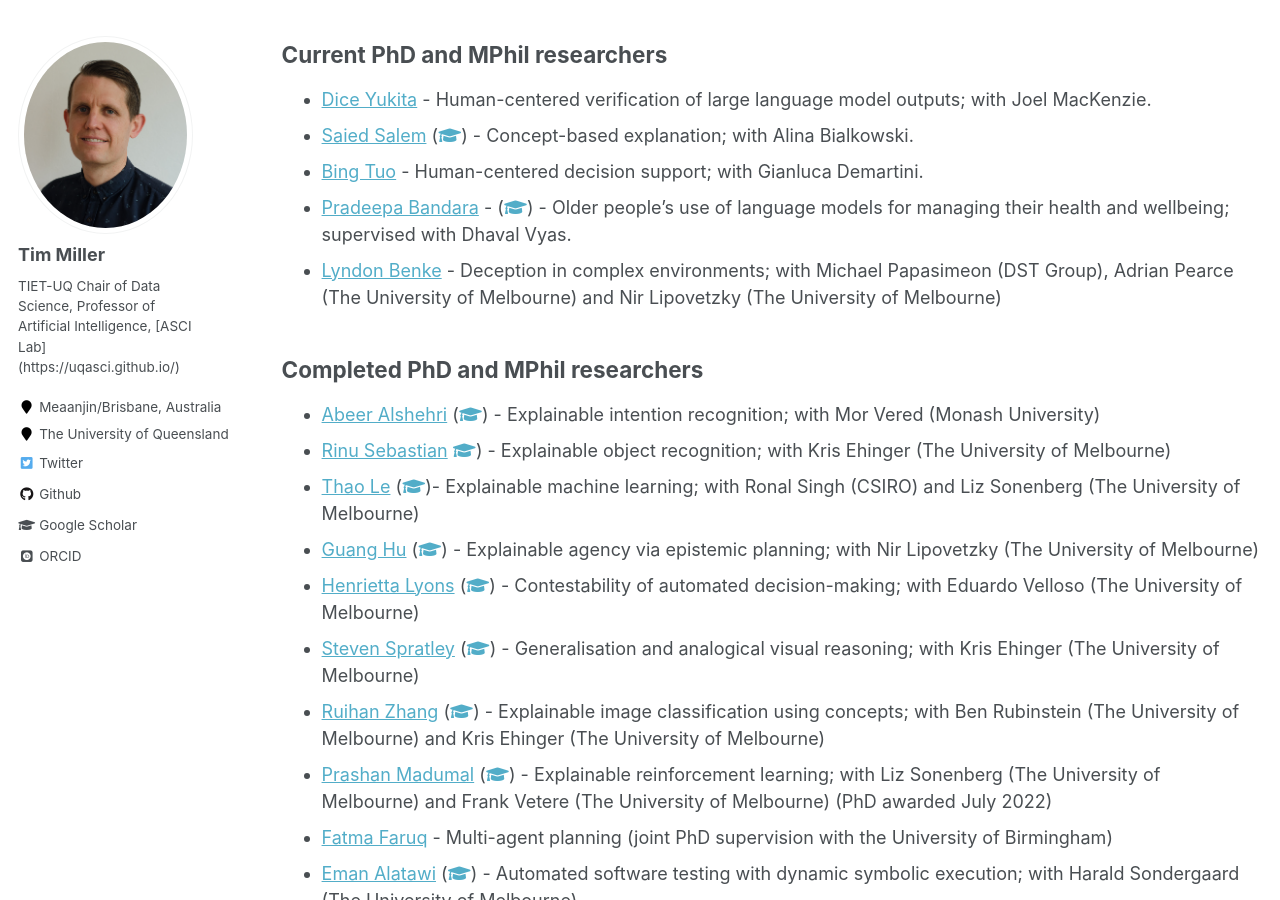
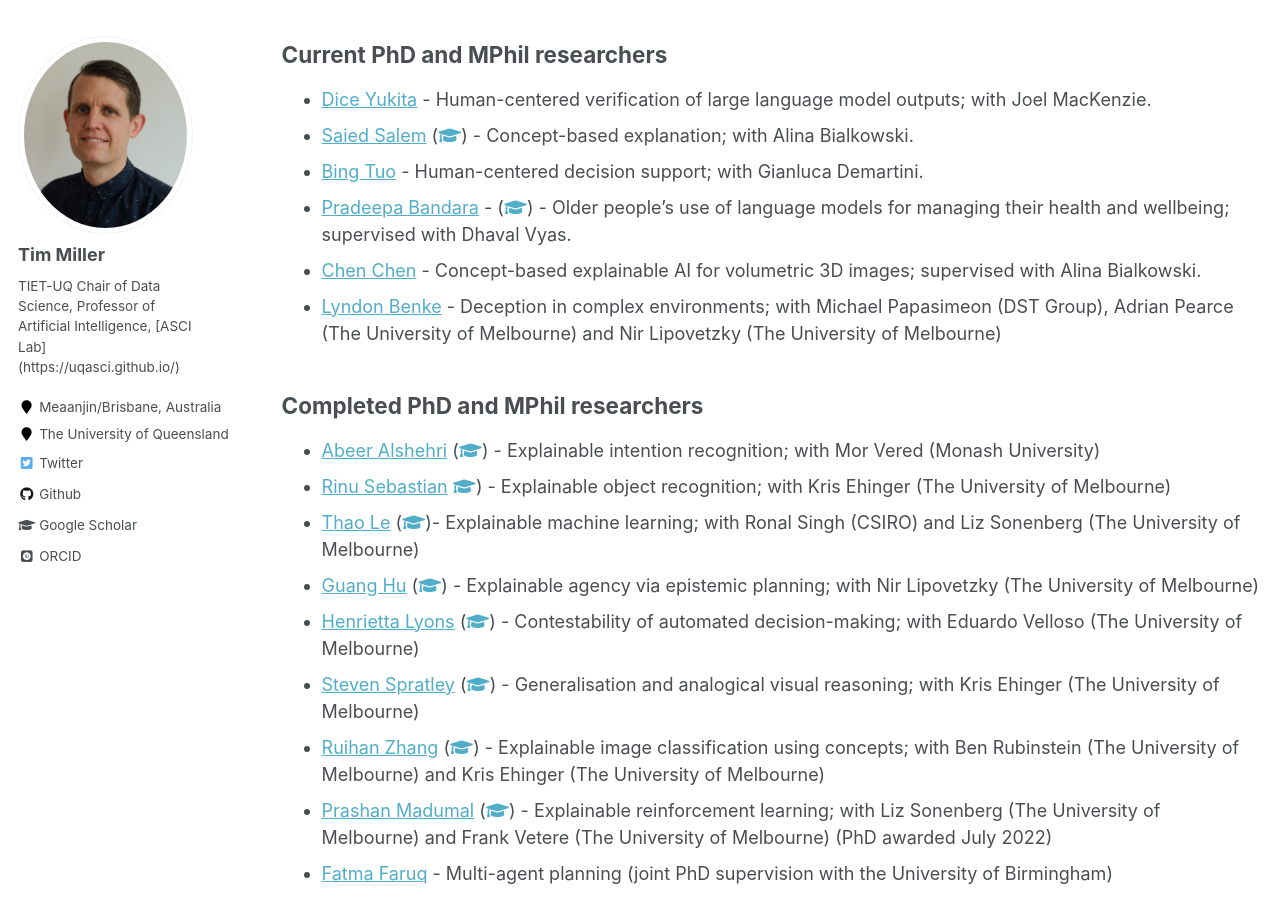
Before and after one commit to uqtmiller/uqtmiller.github.io, a Jekyll site: the page built from _pages/students.md, in a window 1280 px wide and 900 px high, scrolled down 516 px. Built offline with Jekyll 4.4.1, drawn with Linux system fonts in a browser that asks for light colours; some web fonts are replaced.

Commit message:
Add Chen Chen's research to students.md

```diff
--- a/_pages/students.md
+++ b/_pages/students.md
@@ -21,6 +21,7 @@ Potential student interns: I do not usually have funding for internships. When I
 * [Saied Salem](https://www.linkedin.com/in/saied-salem/) ([<i class="fas fa-fw fa-graduation-cap"></i>](https://scholar.google.com/citations?user=kY3zwMoAAAAJ&hl=en)) - Concept-based explanation; with Alina Bialkowski.
 * [Bing Tuo](https://www.linkedin.com/in/bing-tuo-613814319) - Human-centered decision support; with Gianluca Demartini.
 * [Pradeepa Bandara](https://www.linkedin.com/in/pradeepa-bandara-22114722/) - ([<i class="fas fa-fw fa-graduation-cap"></i>](https://scholar.google.com.au/citations?user=8XK6ur0AAAAJ&hl=en&oi=ao)) - Older people's use of language models for managing their health and wellbeing; supervised with Dhaval Vyas.
+* [Chen Chen](https://www.linkedin.com/in/chenchen-cc/) - Concept-based explainable AI for volumetric 3D images; supervised with Alina Bialkowski.
 * [Lyndon Benke](https://scholar.google.com/citations?user=l5KtWPEAAAAJ&hl=en) - Deception in complex environments; with Michael Papasimeon (DST Group), Adrian Pearce (The University of Melbourne) and Nir Lipovetzky (The University of Melbourne)
 
 ## Completed PhD and MPhil researchers
```
